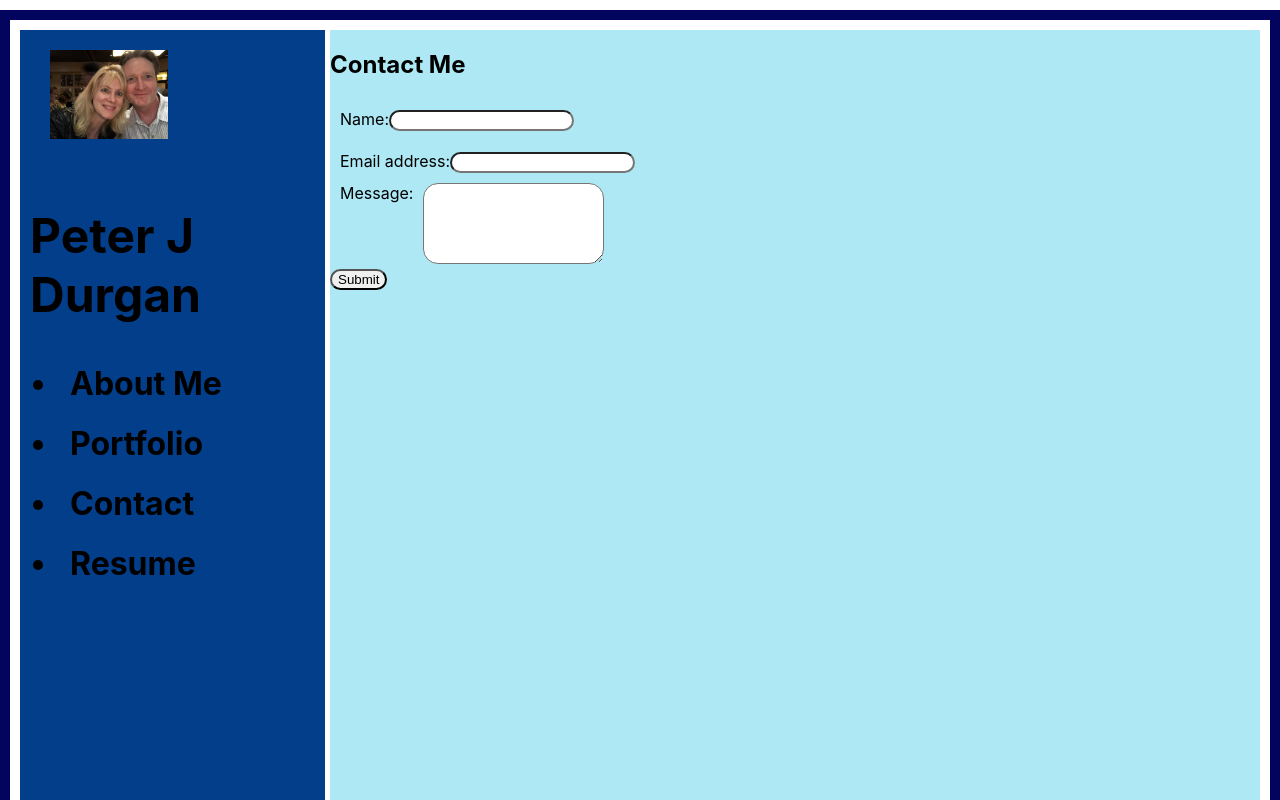
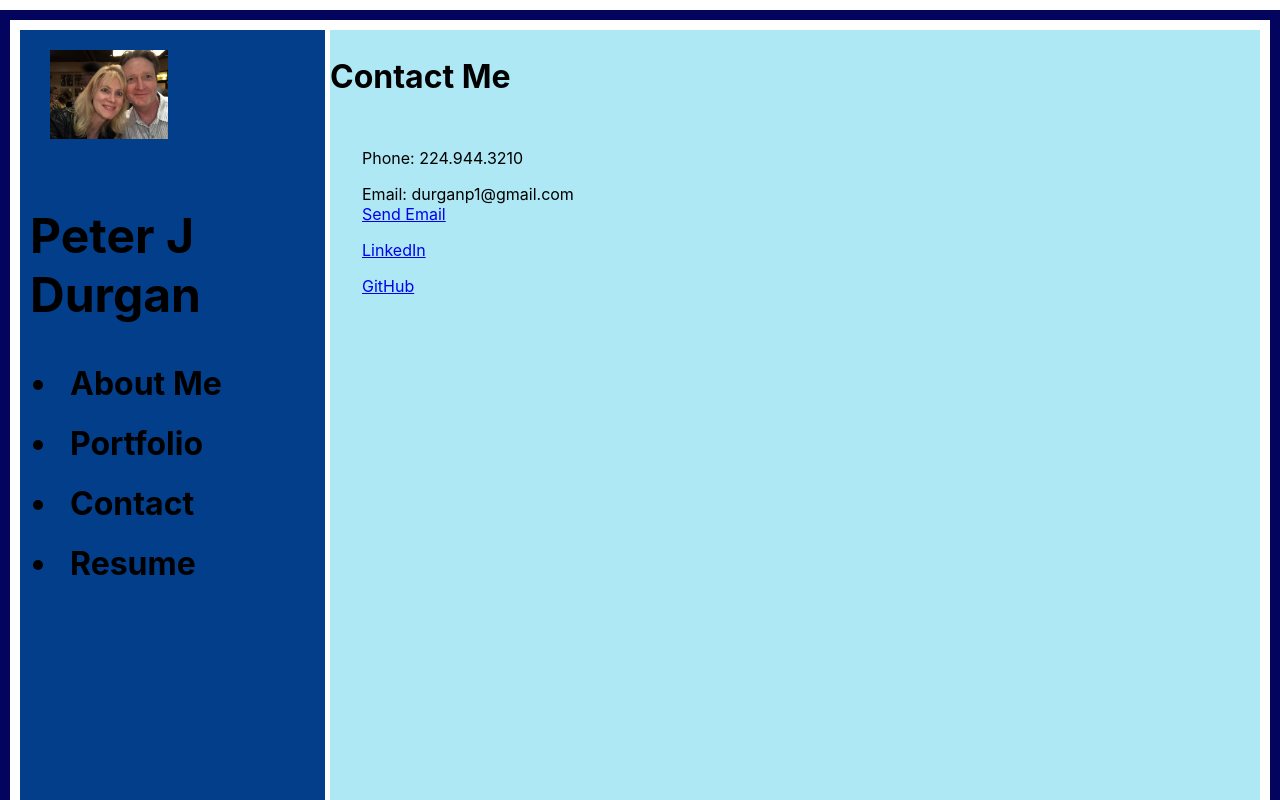
Before and after one commit to durganp1/pd-portfolio, a React (Create React App) app: page / in a window 1280 px wide. Both pictures are taken after a click on the element "Contact". Shown: the top 800 px of the page. Built offline with nearby package versions, Linux system fonts and the light colour scheme.

Commit message:
changed contact page

```diff
--- a/src/components/Contact/index.js
+++ b/src/components/Contact/index.js
@@ -1,66 +1,30 @@
 
 
-import React, {useState} from 'react';
-import {validateEmail} from '../../utils/helpers';
+import React from 'react';
 
 
 function Contact() {
 
-    const [formState, setFormState] = useState(
-        { name: '', email: '', message: ''}
-    );
 
-    const {name, email, message} = formState;
-
-    const [errorMessage, setErrorMessage] = useState('');
-
-    function handleChange(e) {
-        if (e.target.name === 'email') {
-            const isValid = validateEmail(e.target.value);
-
-            if (!isValid) {
-                setErrorMessage('Your email is invalid');
-            } else {
-                if (!e.target.value.length) {
-                    setErrorMessage(`${e.target.name} is required`);
-                } else {
-                setErrorMessage('');
-                }
-            }
-        }
-        if (!errorMessage) {
-        setFormState({...formState, [e.target.name]: e.target.value});
-        }
-    }
-
-    function handleSubmit(e) {
-        e.preventDefault();
-        console.log(formState);
-    }
 
     return (
         <section>
-            <h1>Contact Me</h1>
-            <form onSubmit = {handleSubmit}>
+            <h1 className = 'contactTitle'>Contact Me</h1>
                 <div className = 'contact-div'>
-                    <label htmlFor = 'name'>Name:</label>
-                    <input type = 'text' onChange = {handleChange} name = 'name' defaultValue = {name} />
+                    <p>Phone: 224.944.3210</p>
+                    <p>Email: durganp1@gmail.com
+                        <br></br>
+                        <a href = 'mailto:durganp1@gmail.com'>Send Email</a>
+                    </p>
+                    <p>
+                        <a href = 'www.linkedin.com/in/peter-durgan' target = '_blank' rel = 'noreferrer' >LinkedIn</a>
+                        <br></br>
+                    </p>
+                    <p>
+                        <a href = 'https://github.com/durganp1' target = '_blank' rel = 'noreferrer' >GitHub</a>
+                        <br></br>
+                    </p>
                 </div>
-                <div className = 'contact-div'>
-                    <label htmlFor = 'email'>Email address:</label>
-                    <input type = 'email' onChange = {handleChange} name = 'email' defaultValue = {email} />
-                </div>
-                <div className = 'textarea'>
-                    <label className = 'message-label' htmlFor = 'message'>Message:</label>
-                    <textarea name = 'message' onChange = {handleChange} rows = '5' defaultValue = {message} />
-                    {errorMessage && (
-                        <div>
-                            <p className = 'error-text'>{errorMessage}</p>
-                        </div>
-                    )}
-                </div>
-                <button type = 'submit'>Submit</button>
-            </form>
         </section>
     );
 }
--- a/src/components/Nav/index.js
+++ b/src/components/Nav/index.js
@@ -18,7 +18,7 @@ function Nav(props) {
         <nav>
             <ul>
                 {sections.map((page) => (
-                    <li className = 'left-child' key = {page.name}>
+                    <li className = 'left-child' key = {page.name} style = {{cursor: "grabbing"}}>
                         <span onClick = {() => {setCurrentSection(page)}}>
                             {page.name}
                         </span>
--- a/src/index.css
+++ b/src/index.css
@@ -131,3 +131,11 @@ input, textarea, button {
   text-align: center;
   font-size: 2rem;
 }
+
+.contactTitle {
+  font-size: 2rem;
+}
+
+.contact-div {
+  padding-left: 2rem;
+}
```
